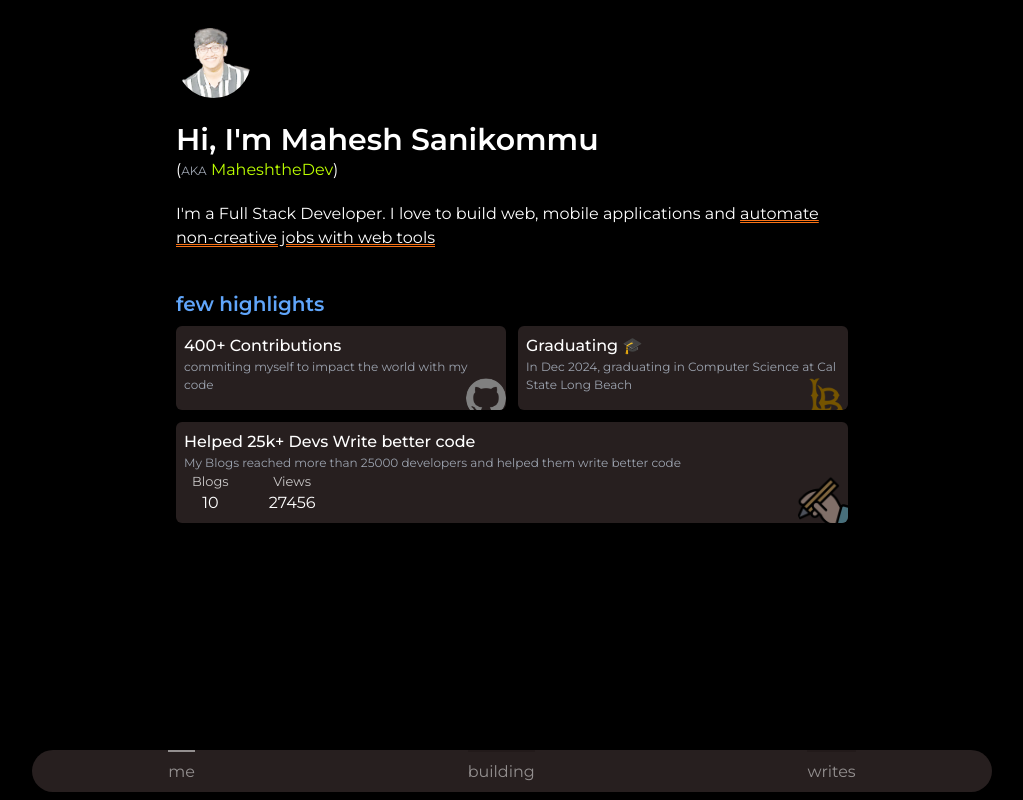
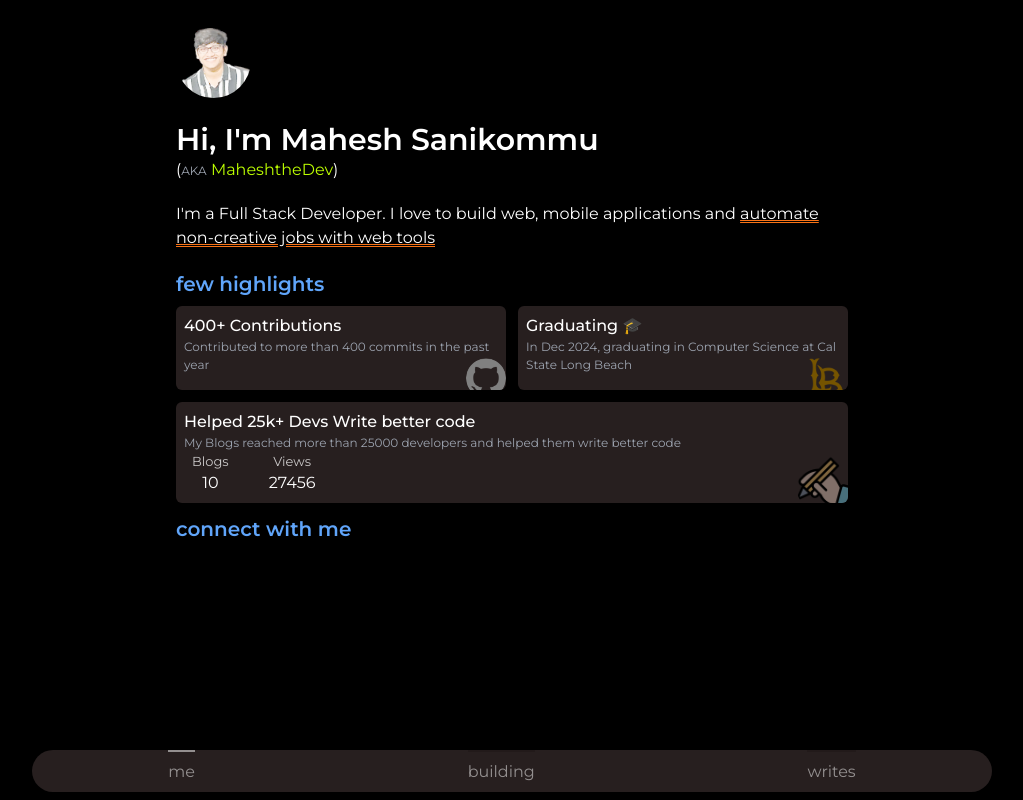
Before and after one commit to MaheshtheDev/maheshthedev.me, a Next.js app: page / in a window 1280 px wide. Shown: the whole page, without its empty margins (128-1151 px from the left). Built offline with nearby package versions, Linux system fonts and the light colour scheme.

Commit message:
fix: bottom space and connect with me

```diff
--- a/app/page.tsx
+++ b/app/page.tsx
@@ -5,7 +5,7 @@ import Image from "next/image";
 
 export default function Home() {
   return (
-    <div className="flex flex-col justify-center px-5 md:p-0 max-w-2xl mx-auto font-Montserrat">
+    <div className="flex flex-col justify-center px-5 md:p-0 max-w-2xl mx-auto font-Montserrat mb-16">
       <Head>
         <title>Mahesh Sanikommu | Portfolio</title>
         <meta name="description" content="Mahesh Reddy's Portfolio" />
@@ -73,7 +73,7 @@ export default function Home() {
         </p>
       </section>
       <section>
-        <h2 className="text-xl font-bold mt-10 text-blue-400">
+        <h2 className="text-xl font-bold mt-5 text-blue-400">
           few highlights
         </h2>
         <section className="my-2">
@@ -88,7 +88,7 @@ export default function Home() {
               />
               <h1 className="font-medium">400+ Contributions</h1>
               <p className="text-[12px] text-gray-400">
-                commiting myself to impact the world with my code
+                Contributed to more than 400 commits in the past year
               </p>
             </div>
             <div className="bg-[#271f1f] rounded-md px-2 pt-2 pb-4 relative overflow-hidden">
@@ -132,6 +132,10 @@ export default function Home() {
           </div>
         </section>
       </section>
+      <section>
+        <h2 className="text-xl font-bold text-blue-400">connect with me</h2>
+
+      </section>
       <script
         defer
         src="https://mtd-analytics.vercel.app/script.js"
--- a/next.config.js
+++ b/next.config.js
@@ -2,8 +2,11 @@
 const nextConfig = {
   reactStrictMode: true,
   images: {
-    domains: ["github.com", "is1-ssl.mzstatic.com"],
+    remotePatterns: [
+      { hostname: "github.com" },
+      { hostname: "is1-ssl.mzstatic.com" },
+    ],
   },
 };
 
-module.exports = nextConfig
+module.exports = nextConfig;
```
